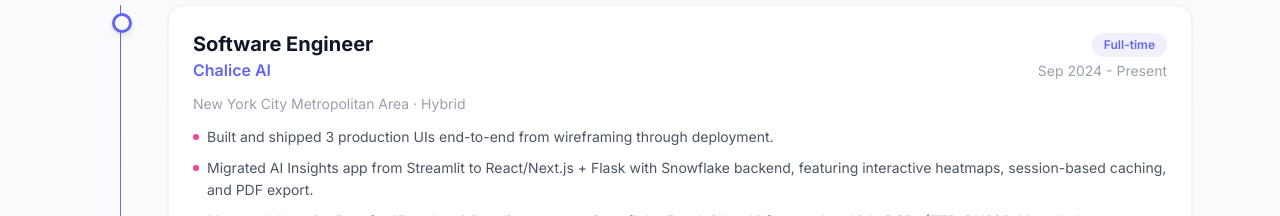
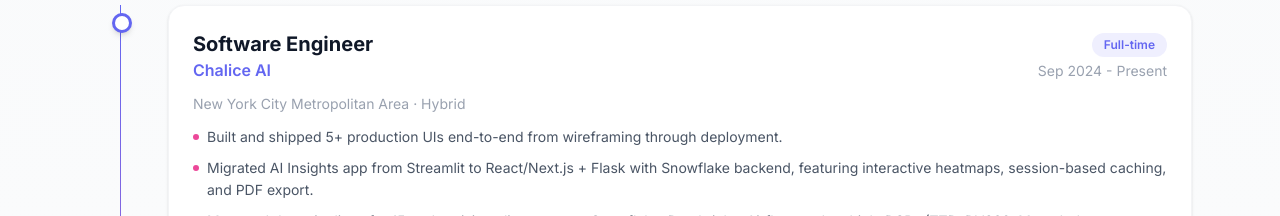
Before and after one commit to wongjessica/wongjessica.github.io, a React (Vite) app: page / in a window 1280 px wide. Shown: the part 1600-1816 px from the top of the page. Built offline with nearby package versions, Linux system fonts and the light colour scheme.

Commit message:
Update production UI count to 5+

```diff
--- a/src/data/content.js
+++ b/src/data/content.js
@@ -16,7 +16,7 @@
     period: "Sep 2024 - Present",
     location: "New York City Metropolitan Area · Hybrid",
     description: [
-      "Built and shipped 3 production UIs end-to-end from wireframing through deployment.",
+      "Built and shipped 5+ production UIs end-to-end from wireframing through deployment.",
       "Migrated AI Insights app from Streamlit to React/Next.js + Flask with Snowflake backend, featuring interactive heatmaps, session-based caching, and PDF export.",
       "Managed data pipelines for 15+ advertising clients across Snowflake, Databricks, Airflow, and multiple DSPs (TTD, DV360, Meta, Index Exchange, OpenX).",
       "Created 15+ Metaplane data quality monitors with automated Slack alerting across all client audience segments.",
```
